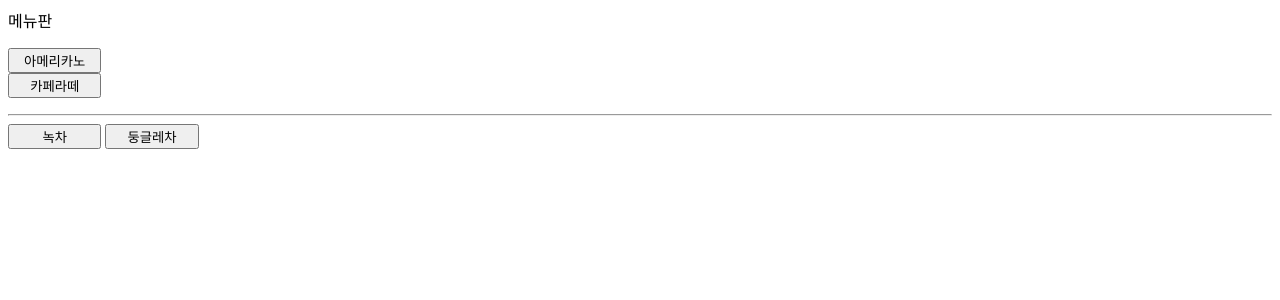
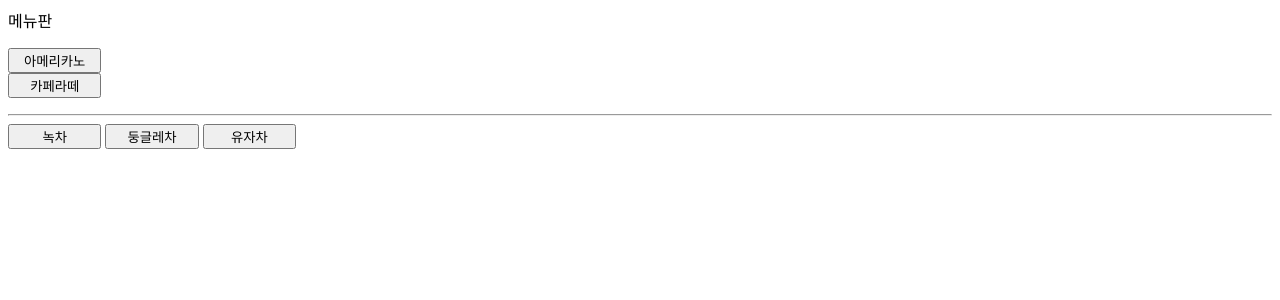
Before and after one commit to nttkor/david, a Flask app: template templates/menu.html in a window 1280 px wide. Shown: the top 300 px of the page. Run offline with Flask 3, Linux system fonts and the light colour scheme; the template is opened without the code that fills it, so the values that code supplies are empty.

Commit message:
add button <button name=menu2 style=width:70pt

```diff
--- a/templates/menu.html
+++ b/templates/menu.html
@@ -10,5 +10,6 @@
 </p><hr>
 <button name="menu2" style="width:70pt;">녹차</button>
 <button name="menu2" style="width:70pt;">둥글레차</button>
+<button name="menu2" style="width:70pt;">유자차</button>
 </body>
 </html>
```
